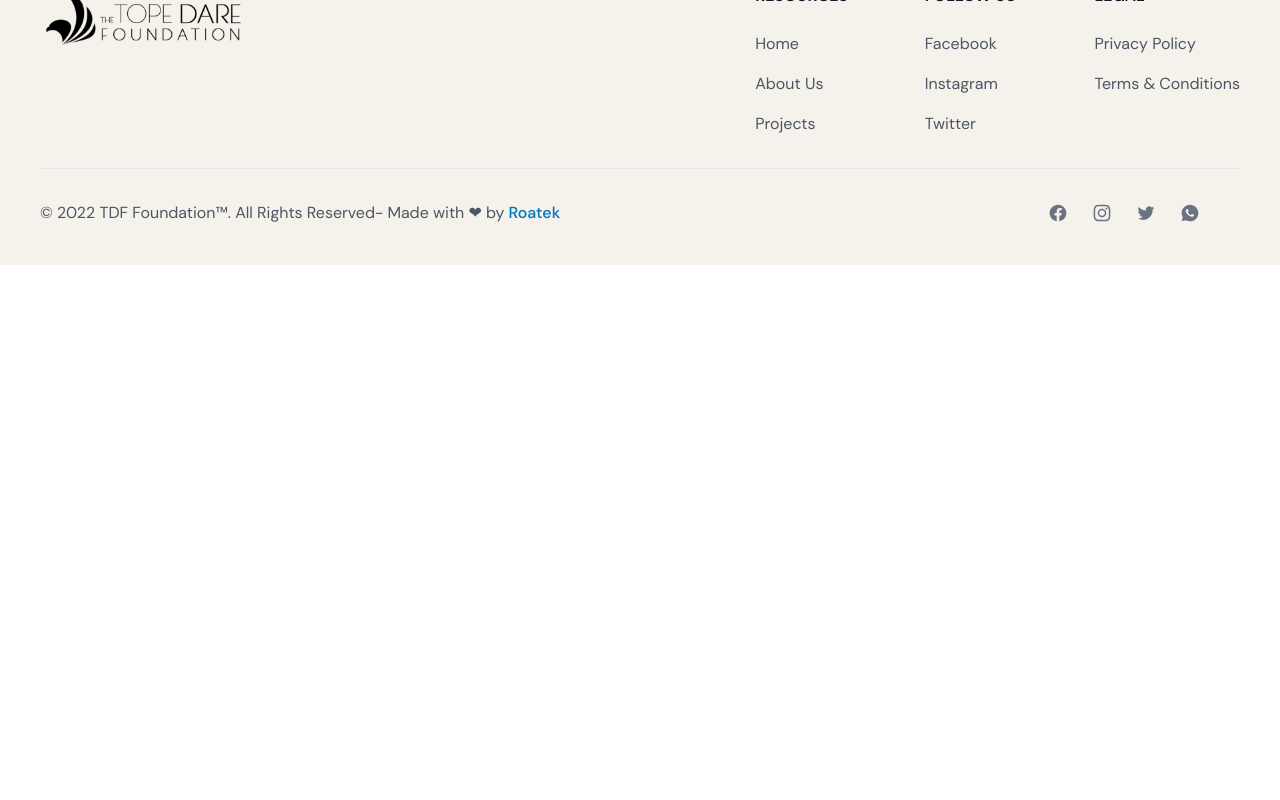
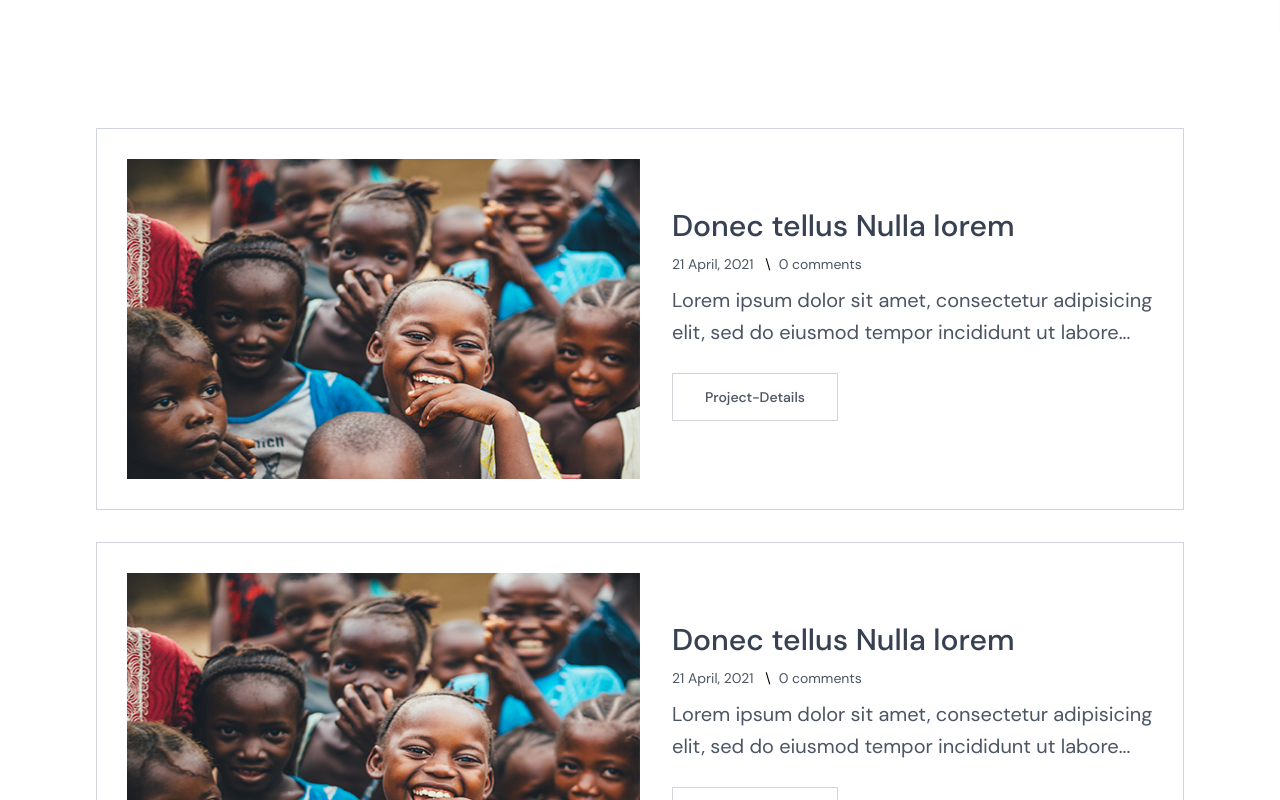
Before and after one commit to RACHID-WEBDEV/topedare, a React (Create React App) app: page /project-listing in a window 1280 px wide. Shown: the part 460-1260 px from the top of the page. Before the commit the page ends 880 px from the top, so only its background shows below. Built offline with nearby package versions, Linux system fonts and the light colour scheme.

Commit message:
Created Project-listing page

```diff
--- a/src/App.js
+++ b/src/App.js
@@ -9,6 +9,7 @@ import Gallery from './pages/Gallery';
 import Contact from './pages/Contact';
 import Blog from './pages/Blog';
 import BlogDetails from './pages/BlogDetails';
+import ProjectListing from './pages/ProjectListing';
 
 
 export const NotFound = () => (
@@ -38,6 +39,8 @@ function App() {
         <Route path="contact" element={<Contact />} />
         <Route path="blog" element={<Blog />} />
         <Route path="blog-details" element={<BlogDetails />} />
+        <Route path="project-listing" element={<ProjectListing />} />
+
 
 
 
--- a/src/components/global/Footer.js
+++ b/src/components/global/Footer.js
@@ -43,20 +43,26 @@ const Footer = () => {
                             <h2 className="mb-6 font-DmSans font-semibold text-gray-900 uppercase dark:text-white">Resources</h2>
                             <ul className="text-gray-600 space-y-4 dark:text-gray-400">
                                 <li >
-                                    <Link to="">
+                                    <Link to="/">
                                         <span className="hover:underline">Home</span>
 
                                     </Link>
                                 </li>
                                 <li >
-                                    <Link to="">
+                                    <Link to="/about">
                                         <span className="hover:underline">About Us</span>
 
                                     </Link>
                                 </li>
                                 <li >
-                                    <Link to="">
+                                    <Link to="/project">
                                         <span className="hover:underline">Projects</span>
+
+                                    </Link>
+                                </li>
+                                <li >
+                                    <Link to="/project-listing">
+                                        <span className="hover:underline">Projects Lists</span>
 
                                     </Link>
                                 </li>
--- /dev/null
+++ b/src/pages/ProjectListing.js
@@ -0,0 +1,59 @@
+import React from 'react'
+import PagesIntro from '../components/global/PagesIntro'
+import ProjectImg from '../assets/about/about-banner.jpg'
+import { Link } from 'react-router-dom'
+
+export const ProjectCard = () => (
+    <div className="w-full px-4 my-4">
+        <div className="border border-solid border-gray-300 p-[20px] md:p-[30px] group flex flex-wrap items-center">
+            <div className="mb-6 lg:mb-0 lg:mr-8 w-full lg:w-1/2 xl:w-1/2">
+                <Link to="project-details" className="overflow-hidden block">
+                    <img className="transform group-hover:scale-110 h-80 transition-transform duration-500 w-full" loading="lazy" src={ProjectImg} alt="project listing" />
+                </Link>
+            </div>
+
+            <div className="flex-1">
+                <h3>
+                    <Link to="project-details" className="block text-2xl md:text-3xl lg:4xl text-gray-700 hover:text-gray-800 transition-all font-medium pb-[10px] leading-[1.3]">Donec tellus Nulla lorem</Link></h3>
+                <div className="blog-meta">
+                    <ul className="flex flex-wrap mb-[10px]">
+                        <li className="text-sm">
+                            <Link className="text-sm text-gray-600 hover:text-gray-700 transition-all">21 April, 2021
+                            </Link> <span className="inline-block mx-2">\</span> </li>
+                        <li className="text-sm">
+                            <p className="text-sm text-gray-600 hover:text-gray-700 transition-all">0 comments</p></li>
+                    </ul>
+                </div>
+
+                <p className="font-normal text-gray-600 mb-[25px]">Lorem ipsum dolor sit amet, consectetur adipisicing elit, sed do eiusmod tempor incididunt ut labore...</p>
+                <a className="bg-white transition-all hover:bg-gray-600 hover:border-gray-600 hover:text-white text-gray-600 capitalize font-medium text-sm inline-block border border-solid border-gray-300 px-8 py-4 leading-none mb-[10px]" href="blog details.html">project-details</a>
+            </div>
+
+        </div>
+    </div>
+
+)
+const ProjectListing = () => {
+    return (
+        <div>
+            <PagesIntro title="Project Listing" />
+
+            <div className="py-24 px4 lg:px-20">
+                <div className="container">
+                    <div className="flex flex-wrap -my-4 -px-4">
+
+                        <ProjectCard />
+                        <ProjectCard />
+                        <ProjectCard />
+                        <ProjectCard />
+                        <ProjectCard />
+
+
+                    </div>
+                </div>
+            </div>
+        </div>
+    )
+}
+
+export default ProjectListing
```
